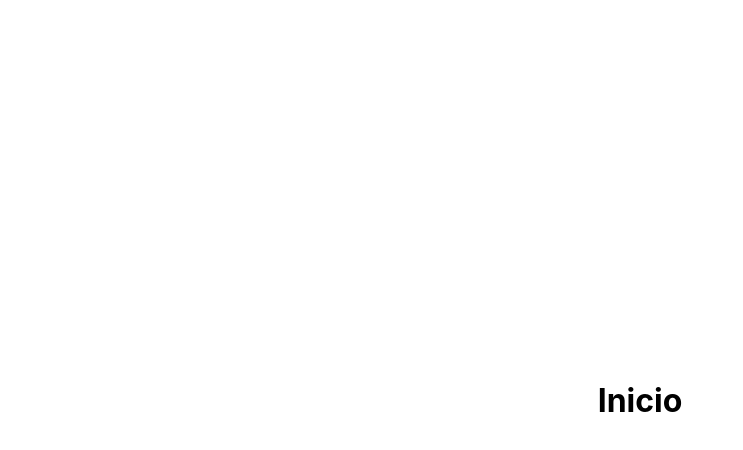
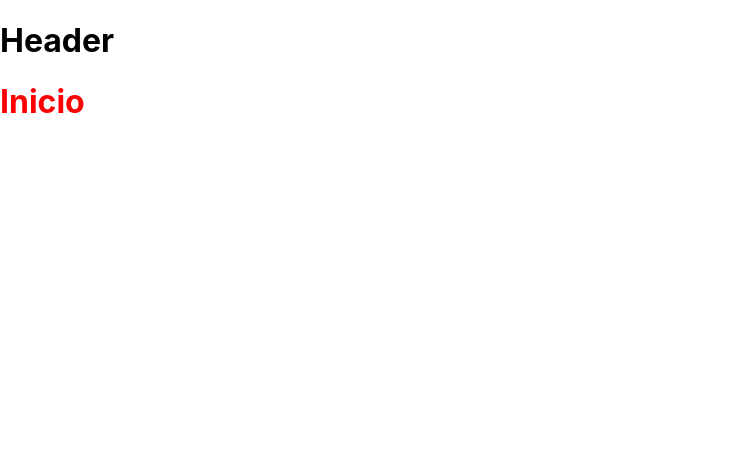
Before and after one commit to AJ-Romera/clon-producthunt, a Next.js app: page / in a window 1280 px wide. Shown: the top 450 px of the page, without its empty margins (0-743 px from the left). Built offline with nearby package versions, Linux system fonts and the light colour scheme.

Commit message:
CHNG: Crea Layout Principal y Pequeñas Configuraciones

```diff
--- /dev/null
+++ b/components/layout/Layout.js
@@ -0,0 +1,13 @@
+import React from 'react';
+
+function Layout(props) {
+    return (
+        <>
+            <h1>Header</h1>
+
+            <main>{props.children}</main>
+        </>
+    );
+}
+
+export default Layout;
--- a/package.json
+++ b/package.json
@@ -8,6 +8,10 @@
     "start": "next start"
   },
   "dependencies": {
+    "@emotion/babel-preset-css-prop": "^11.2.0",
+    "@emotion/core": "^11.0.0",
+    "@emotion/styled": "^11.3.0",
+    "babel-plugin-emotion": "^11.0.0",
     "next": "10.1.3",
     "react": "17.0.2",
     "react-dom": "17.0.2"
--- a/pages/index.js
+++ b/pages/index.js
@@ -1,11 +1,15 @@
-import Head from 'next/head';
-import styles from '../styles/Home.module.css';
+import styled from '@emotion/styled';
+import Layout from '../components/layout/Layout';
+
+const Heading = styled.h1`
+    color: red;
+`;
 
 function Home() {
     return (
-        <div className={styles.container}>
-            <h1>Inicio</h1>
-        </div>
+        <Layout>
+            <Heading>Inicio</Heading>
+        </Layout>
     );
 }
 
```
Also changed, not shown: .babelrc (added), 1 other file (tests, documents, lock files or other folders).
